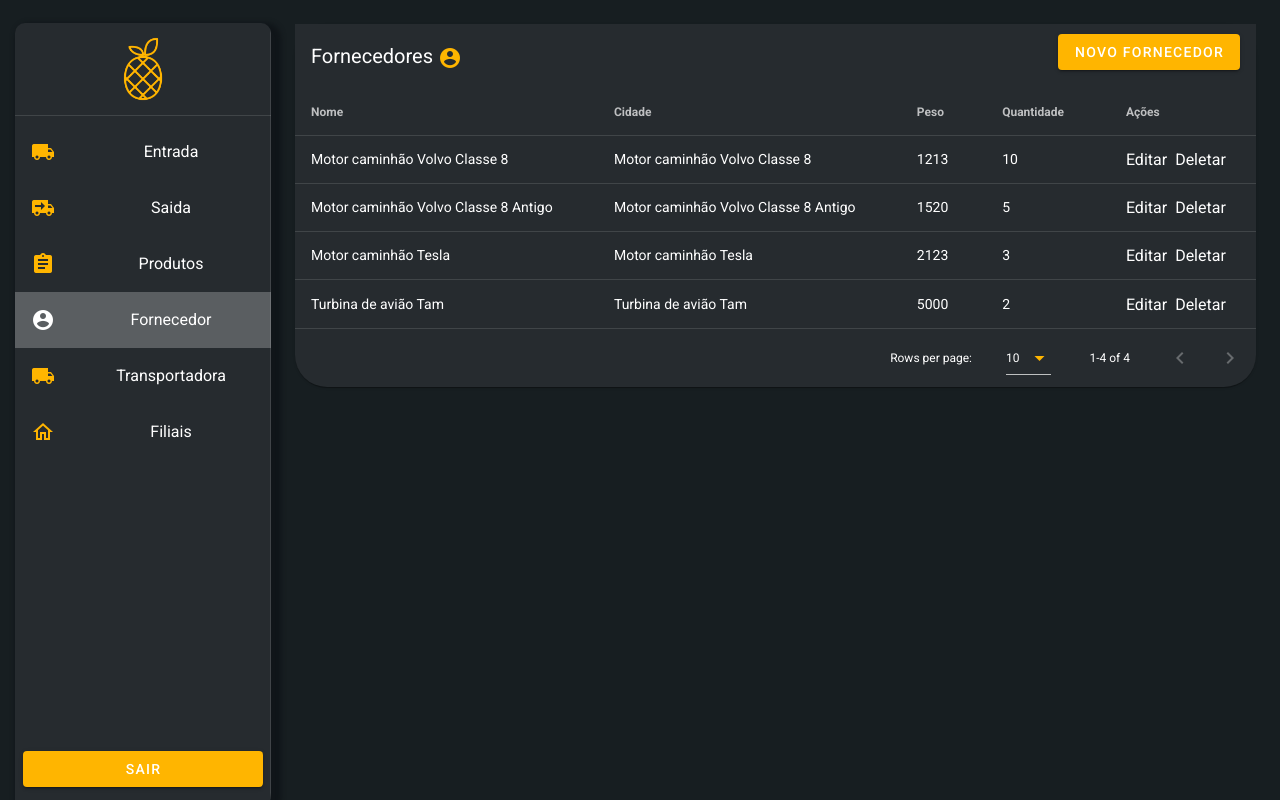
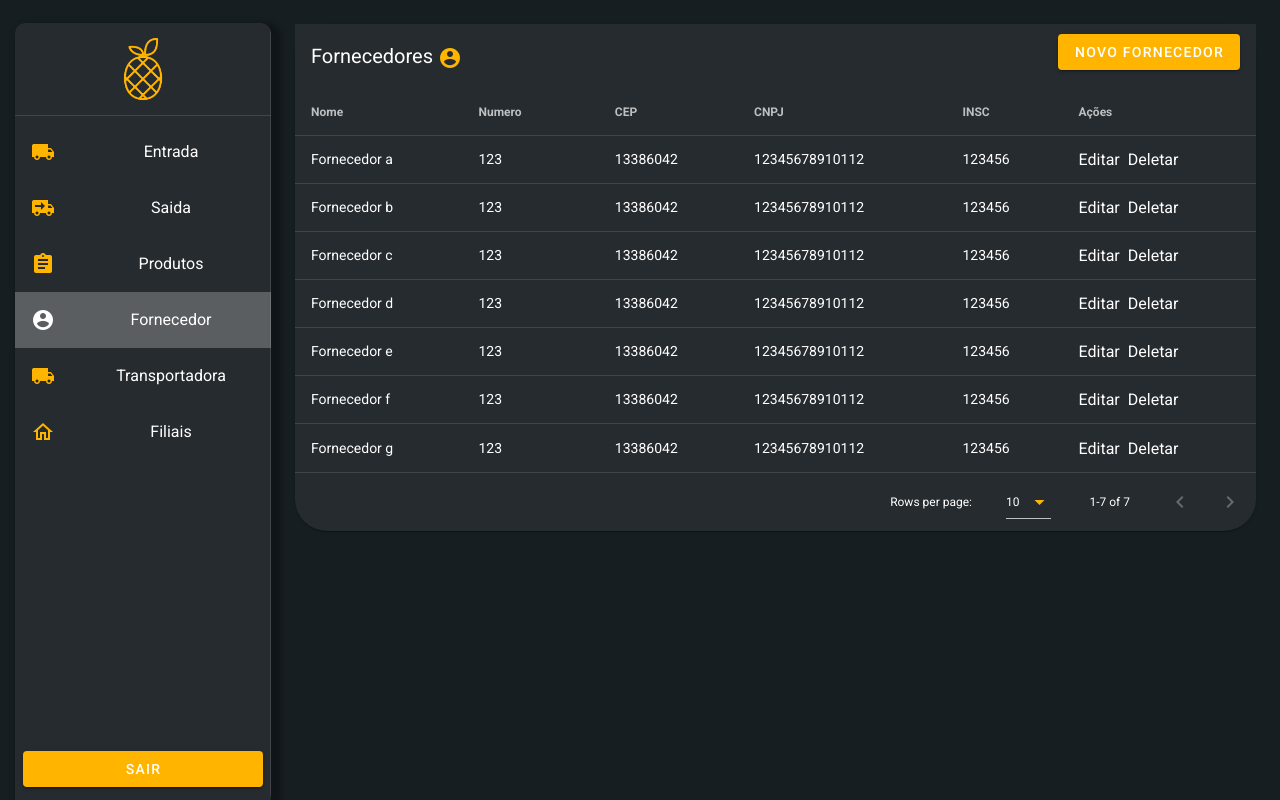
Before and after one commit to DavidHGJ/pineapplestorm, a Vue app in the folder client/: page /Fornecedores in a window 1280 px wide. Built offline with nearby package versions, Linux system fonts and the light colour scheme.

Commit message:
21/09/2021 - Alterações dos campos nas telas

```diff
--- a/client/src/views/Filiais.vue
+++ b/client/src/views/Filiais.vue
@@ -2,7 +2,7 @@
   <v-container>
     <v-data-table
       :headers="headers"
-      :items="desserts"
+      :items="filiais"
       sort-by="calories"
       class="elevation-1 primary tabela"
     >
@@ -16,7 +16,9 @@
           <v-spacer></v-spacer>
           <v-dialog v-model="dialog" max-width="500px">
             <template v-slot:activator="{ on }">
-              <v-btn dark class="mb-2 buttoncolor" v-on="on">Nova Filial</v-btn>
+              <v-btn color="primary" dark class="mb-2 buttoncolor" v-on="on"
+                >Nova Filial</v-btn
+              >
             </template>
             <v-card>
               <v-card-title>
@@ -28,20 +30,32 @@
                   <v-row>
                     <v-col cols="12" sm="6" md="12">
                       <v-text-field
-                        v-model="editedItem.name"
-                        label="Nome da Filial"
+                        v-model="editedItem.nome"
+                        label="Nome do Fornecedor"
                       ></v-text-field>
                     </v-col>
                     <v-col cols="12" sm="6" md="4">
                       <v-text-field
-                        v-model="editedItem.weight"
-                        label="Peso em KG"
+                        v-model="editedItem.numero"
+                        label="Numero"
                       ></v-text-field>
                     </v-col>
                     <v-col cols="12" sm="6" md="4">
                       <v-text-field
-                        v-model="editedItem.amount"
-                        label="Quantidade"
+                        v-model="editedItem.cep"
+                        label="CEP"
+                      ></v-text-field>
+                    </v-col>
+                    <v-col cols="12" sm="6" md="4">
+                      <v-text-field
+                        v-model="editedItem.cnpj"
+                        label="CNPJ"
+                      ></v-text-field>
+                    </v-col>
+                    <v-col cols="12" sm="6" md="4">
+                      <v-text-field
+                        v-model="editedItem.insc"
+                        label="INSC"
                       ></v-text-field>
                     </v-col>
                   </v-row>
@@ -72,27 +86,33 @@
 
 <script>
 export default {
-  name: "Filiais",
+  name: "filiais",
   data() {
     return {
       dialog: false,
       headers: [
-        { text: "Nome", value: "name" },
-        { text: "Peso", value: "weight" },
-        { text: "Quantidade", value: "amount" },
+        { text: "Nome", value: "nome" },
+        { text: "Numero", value: "numero" },
+        { text: "CEP", value: "cep" },
+        { text: "CNPJ", value: "cnpj" },
+        { text: "INSC", value: "insc" },
         { text: "Ações", value: "action", sortable: false, align: "left" },
       ],
-      desserts: [],
+      filiais: [],
       editedIndex: -1,
       editedItem: {
-        name: "",
-        weight: 0,
-        amount: 0,
+        nome: "",
+        numero: 0,
+        cep: 0,
+        cnpj: 0,
+        insc: 0,
       },
       defaultItem: {
-        name: "",
-        weight: 0,
-        amount: 0,
+        nome: "",
+        numero: 0,
+        cep: 0,
+        cnpj: 0,
+        insc: 0,
       },
     };
   },
@@ -113,40 +133,48 @@ export default {
   },
   methods: {
     initialize() {
-      this.desserts = [
+      this.filiais = [
         {
-          name: "Motor caminhão Volvo Classe 8",
-          weight: 1213,
-          amount: 10,
+          nome: "Filial a",
+          numero: 123,
+          cep: 13386042,
+          cnpj: 12345678910112,
+          insc: 123456,
         },
         {
-          name: "Motor caminhão Volvo Classe 8 Antigo",
-          weight: 1520,
-          amount: 5,
+          nome: "Filial b",
+          numero: 123,
+          cep: 13386042,
+          cnpj: 12345678910112,
+          insc: 123456,
         },
         {
-          name: "Motor caminhão Tesla ",
-          weight: 2123,
-          amount: 3,
+          nome: "Filial c",
+          numero: 123,
+          cep: 13386042,
+          cnpj: 12345678910112,
+          insc: 123456,
         },
         {
-          name: "Turbina de avião Tam",
-          weight: 5000,
-          amount: 2,
+          nome: "Filial d",
+          numero: 123,
+          cep: 13386042,
+          cnpj: 12345678910112,
+          insc: 123456,
         },
       ];
     },
 
     editItem(item) {
-      this.editedIndex = this.desserts.indexOf(item);
+      this.editedIndex = this.filiais.indexOf(item);
       this.editedItem = Object.assign({}, item);
       this.dialog = true;
     },
 
     deleteItem(item) {
-      const index = this.desserts.indexOf(item);
+      const index = this.filiais.indexOf(item);
       confirm("Tem certeza de que deseja excluir este item?") &&
-        this.desserts.splice(index, 1);
+        this.filiais.splice(index, 1);
     },
 
     close() {
@@ -159,9 +187,9 @@ export default {
 
     save() {
       if (this.editedIndex > -1) {
-        Object.assign(this.desserts[this.editedIndex], this.editedItem);
+        Object.assign(this.filiais[this.editedIndex], this.editedItem);
       } else {
-        this.desserts.push(this.editedItem);
+        this.filiais.push(this.editedItem);
       }
       this.close();
     },
--- a/client/src/views/Fornecedores.vue
+++ b/client/src/views/Fornecedores.vue
@@ -2,7 +2,7 @@
   <v-container>
     <v-data-table
       :headers="headers"
-      :items="desserts"
+      :items="fornecedores"
       sort-by="calories"
       class="elevation-1 primary tabela"
     >
@@ -30,20 +30,32 @@
                   <v-row>
                     <v-col cols="12" sm="6" md="12">
                       <v-text-field
-                        v-model="editedItem.name"
+                        v-model="editedItem.nome"
                         label="Nome do Fornecedor"
                       ></v-text-field>
                     </v-col>
                     <v-col cols="12" sm="6" md="4">
                       <v-text-field
-                        v-model="editedItem.weight"
-                        label="Peso em KG"
+                        v-model="editedItem.numero"
+                        label="Numero"
                       ></v-text-field>
                     </v-col>
                     <v-col cols="12" sm="6" md="4">
                       <v-text-field
-                        v-model="editedItem.amount"
-                        label="Quantidade"
+                        v-model="editedItem.cep"
+                        label="CEP"
+                      ></v-text-field>
+                    </v-col>
+                    <v-col cols="12" sm="6" md="4">
+                      <v-text-field
+                        v-model="editedItem.cnpj"
+                        label="CNPJ"
+                      ></v-text-field>
+                    </v-col>
+                    <v-col cols="12" sm="6" md="4">
+                      <v-text-field
+                        v-model="editedItem.insc"
+                        label="INSC"
                       ></v-text-field>
                     </v-col>
                   </v-row>
@@ -79,23 +91,28 @@ export default {
     return {
       dialog: false,
       headers: [
-        { text: "Nome", value: "name" },
-        { text: "Cidade", value: "name" },
-        { text: "Peso", value: "weight" },
-        { text: "Quantidade", value: "amount" },
+        { text: "Nome", value: "nome" },
+        { text: "Numero", value: "numero" },
+        { text: "CEP", value: "cep" },
+        { text: "CNPJ", value: "cnpj" },
+        { text: "INSC", value: "insc" },
         { text: "Ações", value: "action", sortable: false, align: "left" },
       ],
-      desserts: [],
+      fornecedores: [],
       editedIndex: -1,
       editedItem: {
-        name: "",
-        weight: 0,
-        amount: 0,
+        nome: "",
+        numero: 0,
+        cep: 0,
+        cnpj: 0,
+        insc: 0,
       },
       defaultItem: {
-        name: "",
-        weight: 0,
-        amount: 0,
+        nome: "",
+        numero: 0,
+        cep: 0,
+        cnpj: 0,
+        insc: 0,
       },
     };
   },
@@ -116,40 +133,69 @@ export default {
   },
   methods: {
     initialize() {
-      this.desserts = [
+      this.fornecedores = [
         {
-          name: "Motor caminhão Volvo Classe 8",
-          weight: 1213,
-          amount: 10,
+          nome: "Fornecedor a",
+          numero: 123,
+          cep: 13386042,
+          cnpj: 12345678910112,
+          insc: 123456,
         },
         {
-          name: "Motor caminhão Volvo Classe 8 Antigo",
-          weight: 1520,
-          amount: 5,
+          nome: "Fornecedor b",
+          numero: 123,
+          cep: 13386042,
+          cnpj: 12345678910112,
+          insc: 123456,
         },
         {
-          name: "Motor caminhão Tesla ",
-          weight: 2123,
-          amount: 3,
+          nome: "Fornecedor c",
+          numero: 123,
+          cep: 13386042,
+          cnpj: 12345678910112,
+          insc: 123456,
         },
         {
-          name: "Turbina de avião Tam",
-          weight: 5000,
-          amount: 2,
+          nome: "Fornecedor d",
+          numero: 123,
+          cep: 13386042,
+          cnpj: 12345678910112,
+          insc: 123456,
+        },
+        {
+          nome: "Fornecedor e",
+          numero: 123,
+          cep: 13386042,
+          cnpj: 12345678910112,
+          insc: 123456,
+        },
+        {
+          nome: "Fornecedor f",
+          numero: 123,
+          cep: 13386042,
+          cnpj: 12345678910112,
+          insc: 123456,
+        },
+        {
+          nome: "Fornecedor g",
+          numero: 123,
+          cep: 13386042,
+          cnpj: 12345678910112,
+          insc: 123456,
         },
       ];
     },
 
     editItem(item) {
-      this.editedIndex = this.desserts.indexOf(item);
+      this.editedIndex = this.fornecedores.indexOf(item);
       this.editedItem = Object.assign({}, item);
       this.dialog = true;
     },
 
     deleteItem(item) {
-      const index = this.desserts.indexOf(item);
+      const index = this.fornecedores.indexOf(item);
       confirm("Tem certeza de que deseja excluir este item?") &&
-        this.desserts.splice(index, 1);
+        this.fornecedores.splice(index, 1);
     },
 
     close() {
@@ -162,9 +208,9 @@ export default {
 
     save() {
       if (this.editedIndex > -1) {
-        Object.assign(this.desserts[this.editedIndex], this.editedItem);
+        Object.assign(this.fornecedores[this.editedIndex], this.editedItem);
       } else {
-        this.desserts.push(this.editedItem);
+        this.fornecedores.push(this.editedItem);
       }
       this.close();
     },
--- a/client/src/views/Transportadoras.vue
+++ b/client/src/views/Transportadoras.vue
@@ -2,7 +2,7 @@
   <v-container>
     <v-data-table
       :headers="headers"
-      :items="desserts"
+      :items="transportadoras"
       sort-by="calories"
       class="elevation-1 primary tabela"
     >
@@ -17,7 +17,7 @@
           <v-dialog v-model="dialog" max-width="500px">
             <template v-slot:activator="{ on }">
               <v-btn color="primary" dark class="mb-2 buttoncolor" v-on="on"
-                >Novo Transportadora</v-btn
+                >Nova Transportadora</v-btn
               >
             </template>
             <v-card>
@@ -30,20 +30,32 @@
                   <v-row>
                     <v-col cols="12" sm="6" md="12">
                       <v-text-field
-                        v-model="editedItem.name"
+                        v-model="editedItem.nome"
                         label="Nome da Transportadora"
                       ></v-text-field>
                     </v-col>
                     <v-col cols="12" sm="6" md="4">
                       <v-text-field
-                        v-model="editedItem.weight"
-                        label="Peso em KG"
+                        v-model="editedItem.numero"
+                        label="Numero"
                       ></v-text-field>
                     </v-col>
                     <v-col cols="12" sm="6" md="4">
                       <v-text-field
-                        v-model="editedItem.amount"
-                        label="Quantidade"
+                        v-model="editedItem.cep"
+                        label="CEP"
+                      ></v-text-field>
+                    </v-col>
+                    <v-col cols="12" sm="6" md="4">
+                      <v-text-field
+                        v-model="editedItem.cnpj"
+                        label="CNPJ"
+                      ></v-text-field>
+                    </v-col>
+                    <v-col cols="12" sm="6" md="4">
+                      <v-text-field
+                        v-model="editedItem.insc"
+                        label="INSC"
                       ></v-text-field>
                     </v-col>
                   </v-row>
@@ -79,22 +91,28 @@ export default {
     return {
       dialog: false,
       headers: [
-        { text: "Nome", value: "name" },
-        { text: "Peso", value: "weight" },
-        { text: "Quantidade", value: "amount" },
+        { text: "Nome", value: "nome" },
+        { text: "Numero", value: "numero" },
+        { text: "CEP", value: "cep" },
+        { text: "CNPJ", value: "cnpj" },
+        { text: "INSC", value: "insc" },
         { text: "Ações", value: "action", sortable: false, align: "left" },
       ],
-      desserts: [],
+      transportadoras: [],
       editedIndex: -1,
       editedItem: {
-        name: "",
-        weight: 0,
-        amount: 0,
+        nome: "",
+        numero: 0,
+        cep: 0,
+        cnpj: 0,
+        insc: 0,
       },
       defaultItem: {
-        name: "",
-        weight: 0,
-        amount: 0,
+        nome: "",
+        numero: 0,
+        cep: 0,
+        cnpj: 0,
+        insc: 0,
       },
     };
   },
@@ -117,40 +135,48 @@ export default {
   },
   methods: {
     initialize() {
-      this.desserts = [
+      this.transportadoras = [
         {
-          name: "Motor caminhão Volvo Classe 8",
-          weight: 1213,
-          amount: 10,
+          nome: "Transportadora a",
+          numero: 123,
+          cep: 13386042,
+          cnpj: 12345678910112,
+          insc: 123456,
         },
         {
-          name: "Motor caminhão Volvo Classe 8 Antigo",
-          weight: 1520,
-          amount: 5,
+          nome: "Transportadora b",
+          numero: 123,
+          cep: 13386042,
+          cnpj: 12345678910112,
+          insc: 123456,
         },
         {
-          name: "Motor caminhão Tesla ",
-          weight: 2123,
-          amount: 3,
+          nome: "Transportadora c",
+          numero: 123,
+          cep: 13386042,
+          cnpj: 12345678910112,
+          insc: 123456,
         },
         {
-          name: "Turbina de avião Tam",
-          weight: 5000,
-          amount: 2,
+          nome: "Transportadora d",
+          numero: 123,
+          cep: 13386042,
+          cnpj: 12345678910112,
+          insc: 123456,
         },
       ];
     },
 
     editItem(item) {
-      this.editedIndex = this.desserts.indexOf(item);
+      this.editedIndex = this.transportadoras.indexOf(item);
       this.editedItem = Object.assign({}, item);
       this.dialog = true;
     },
 
     deleteItem(item) {
-      const index = this.desserts.indexOf(item);
+      const index = this.transportadoras.indexOf(item);
       confirm("Tem certeza de que deseja excluir este item?") &&
-        this.desserts.splice(index, 1);
+        this.transportadoras.splice(index, 1);
     },
 
     close() {
@@ -163,9 +189,9 @@ export default {
 
     save() {
       if (this.editedIndex > -1) {
-        Object.assign(this.desserts[this.editedIndex], this.editedItem);
+        Object.assign(this.transportadoras[this.editedIndex], this.editedItem);
       } else {
-        this.desserts.push(this.editedItem);
+        this.transportadoras.push(this.editedItem);
       }
       this.close();
     },
```
Also changed, not shown: 1 other file (tests, documents, lock files or other folders).
